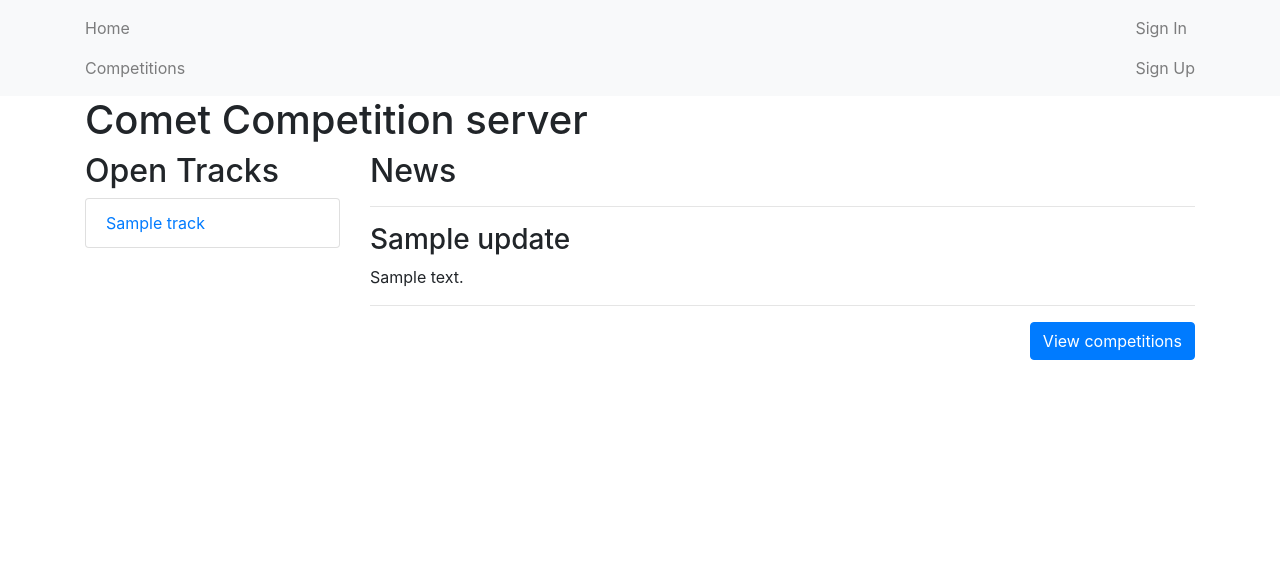
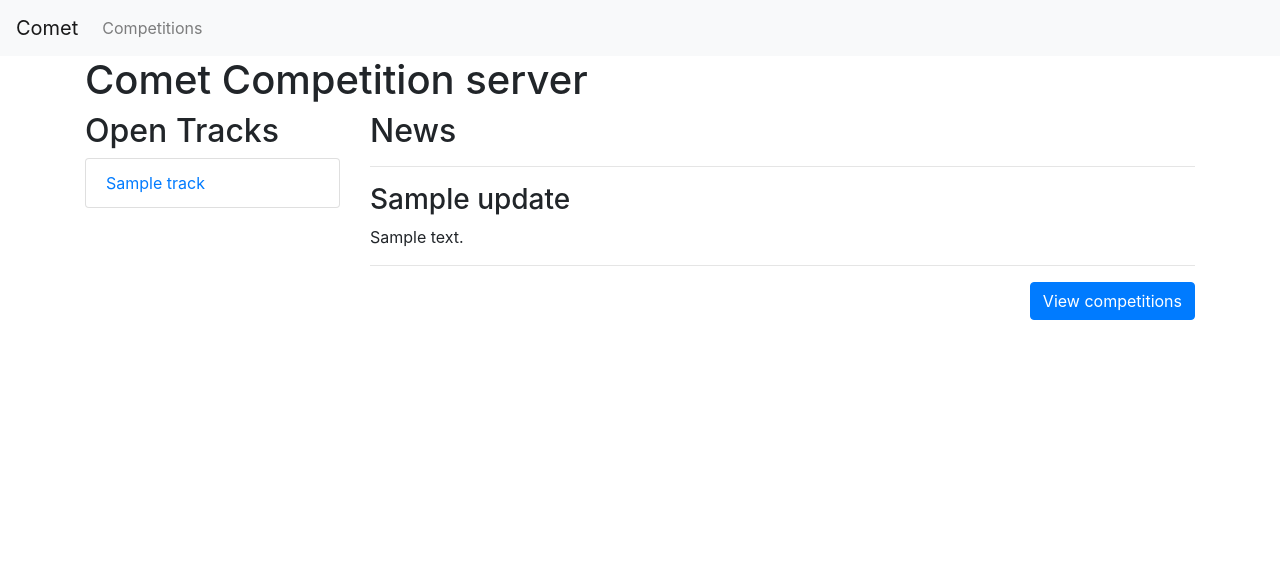
Before and after one commit to fossgalaxy/comet, a Django app: page / in a window 1280 px wide. Shown: the top 562 px of the page. Run offline with Django 3.2, Linux system fonts and the light colour scheme; tables that the repository leaves empty hold one stand-in row (values such as "Sample post"); some libraries are stand-ins or nearby versions.

Commit message:
bootstrap navbar

```diff
--- a/data/templates/account/login.html
+++ b/data/templates/account/login.html
@@ -39,8 +39,8 @@ for a {{ site_name }} account and sign in below:{% endblocktrans %}</p>
   {% for field in form %}
       <div class="form-group row">
           {{ field.errors }}
-          <label class="col-xs-2" for="{{ field.id_for_label }}">{{field.label}}</label>
-          <div class="col-xs-10">
+          <label class="col-sm-2 col-form-label" for="{{ field.id_for_label }}">{{field.label}}</label>
+          <div class="col-sm-10">
             {{ field }}
           </div>
           {% if field.help_text %}
--- a/data/templates/account/signup.html
+++ b/data/templates/account/signup.html
@@ -36,8 +36,8 @@
   {% for field in form %}
       <div class="form-group row">
           {{ field.errors }}
-          <label class="col-xs-2" for="{{ field.id_for_label }}">{{field.label}}</label>
-          <div class="col-xs-10">
+          <label class="col-sm-2 col-form-label" for="{{ field.id_for_label }}">{{field.label}}</label>
+          <div class="col-sm-10">
             {{ field }}
           </div>
           {% if field.help_text %}
--- a/data/templates/base.html
+++ b/data/templates/base.html
@@ -23,23 +23,12 @@
   </head>
   <body>
     {% block navbar %}
-    <div class="navbar navbar-light bg-light">
-      <div class="container">
-      <ul class="nav navbar-nav">
-        <li class="nav-item"><a class="nav-link" href="{% url 'home' %}">Home</a></li>
-        <li class="nav-item"><a class="nav-link" href="{% url 'competitions' %}">Competitions</a></li>
-      </ul>
-      <ul class="navbar-nav pull-right">
-  {% if user.is_authenticated %}
-  <li class="nav-item"><a class="nav-link" href="{% url 'account_email' %}">Change E-mail</a></li>
-  <li class="nav-item"><a class="nav-link" href="{% url 'account_logout' %}">Sign Out</a></li>
-  {% else %}
-  <li class="nav-item"><a class="nav-link" href="{% url 'account_login' %}">Sign In</a></li>
-  <li class="nav-item"><a class="nav-link" href="{% url 'account_signup' %}">Sign Up</a></li>
-  {% endif %}
-      </ul>
-      </div>
-    </div>
+    <nav class="navbar navbar-expand-lg navbar-light bg-light">
+	    <a class="navbar-brand" href="{% url 'home' %}">Comet</a>
+	    <div class="navbar-nav">
+		    <a class="nav-item nav-link" href="{% url 'competitions' %}">Competitions</a>
+	    </div>
+    </nav>
     {% endblock %}
 
     <div class="container">
```
